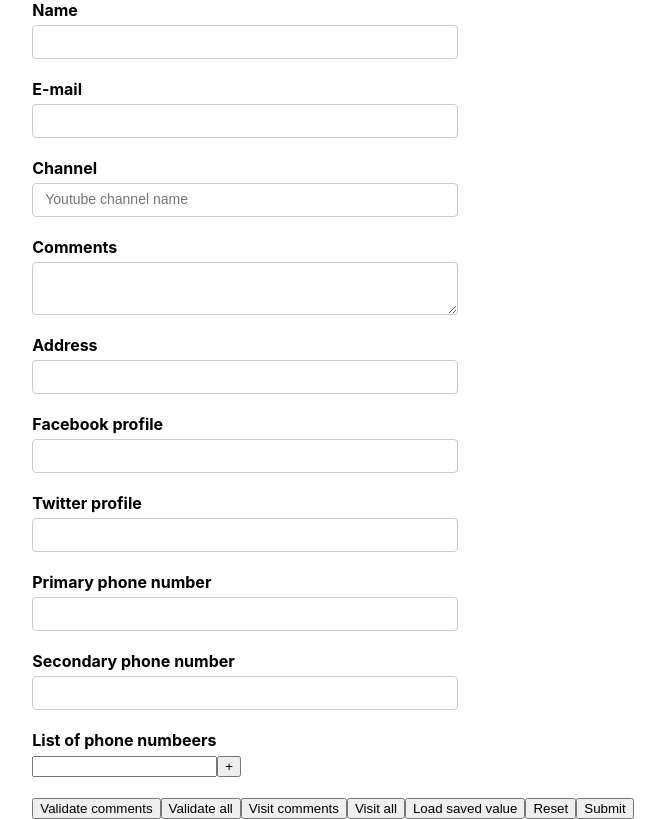
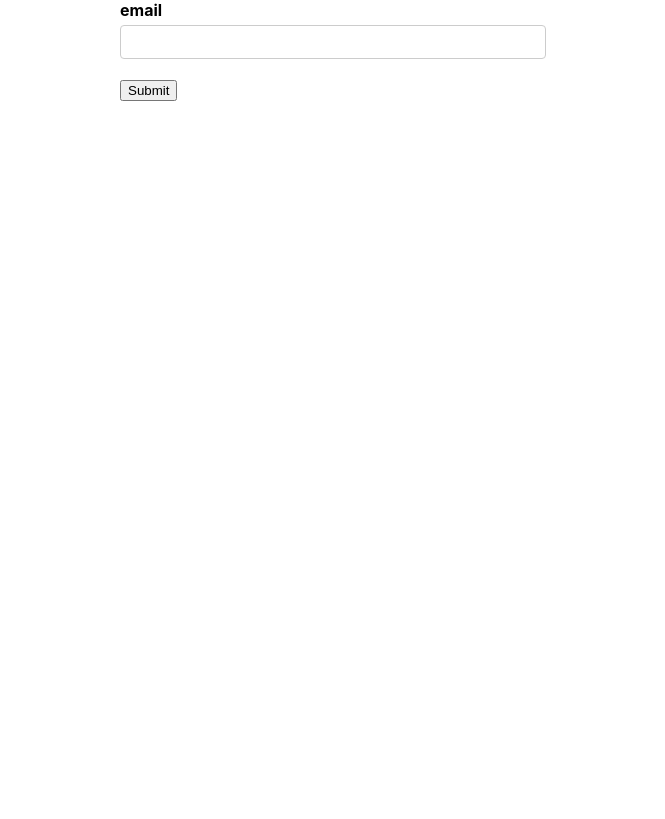
Before and after one commit to fourside/formik_handson, a React (Create React App) app: page / in a window 1280 px wide. Shown: the whole page, without its empty margins (307-972 px from the left). Built offline with nearby package versions, Linux system fonts and the light colour scheme.

Commit message:
wrap formik components

```diff
--- a/src/App.js
+++ b/src/App.js
@@ -1,11 +1,11 @@
 import React from 'react';
-import { YoutubeForm } from './components/YoutubeForm';
 import './App.css';
+import { FormikContainer } from './components/FormikContainer';
 
 function App() {
   return (
     <div className="App">
-      <YoutubeForm />
+      <FormikContainer />
     </div>
   );
 }
--- /dev/null
+++ b/src/components/FormikContainer.js
@@ -0,0 +1,28 @@
+import React from "react";
+import { Formik, Form } from "formik";
+import * as Yup from "yup";
+import { FormikControl } from "./FormikControl";
+
+export function FormikContainer() {
+  const initialValues = {
+    email: "",
+  };
+  const validationSchema = Yup.object({
+    email: Yup.string().required("Required!"),
+  });
+  const onSubmit = (values) => {
+    console.log("form data", values);
+  };
+  return (
+    <div>
+      <Formik initialValues={initialValues} validationSchema={validationSchema} onSubmit={onSubmit}>
+        {(formik) => (
+          <Form>
+            <FormikControl control="input" type="email" label="Email" name="email" />
+            <button type="submit">Submit</button>
+          </Form>
+        )}
+      </Formik>
+    </div>
+  );
+}
--- /dev/null
+++ b/src/components/FormikControl.js
@@ -0,0 +1,17 @@
+import React from "react";
+import { Input } from "./Input";
+
+export function FormikControl(props) {
+  const { control, ...rest } = props;
+  switch (control) {
+    case "input":
+      return <Input {...rest} />;
+    case "textarea":
+    case "select":
+    case "radio":
+    case "checkbox":
+    case "date":
+    default:
+      return null;
+  }
+}
--- /dev/null
+++ b/src/components/Input.js
@@ -0,0 +1,14 @@
+import React from "react";
+import { Field, ErrorMessage } from "formik";
+import { TextError } from "./TextError";
+
+export function Input(props) {
+  const { label, name, ...rest } = props;
+  return (
+    <div className="form-control">
+      <label htmlFor={name}>{name}</label>
+      <Field id={name} name={name} {...rest} />
+      <ErrorMessage name={name} component={TextError} />
+    </div>
+  );
+}
```
